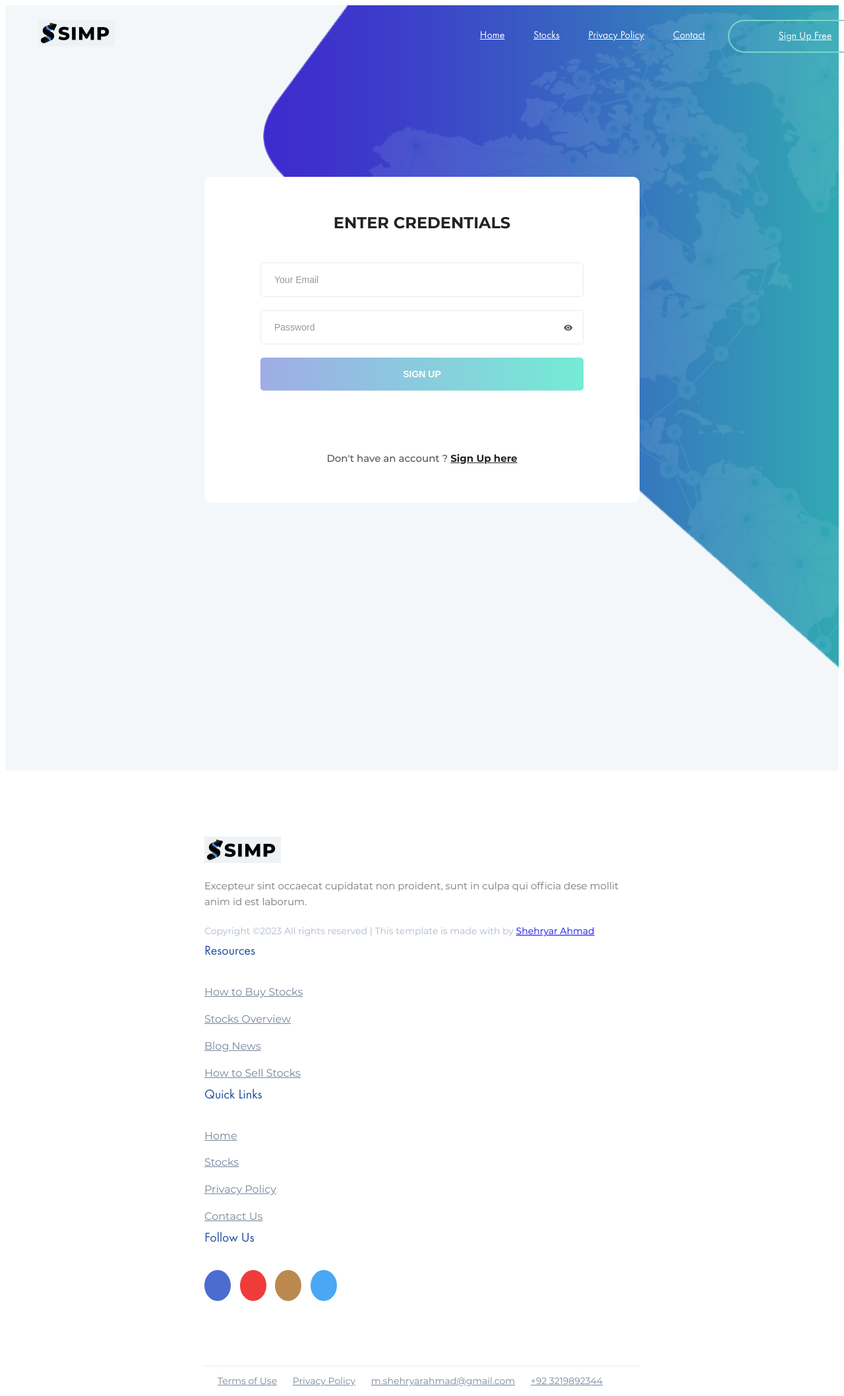
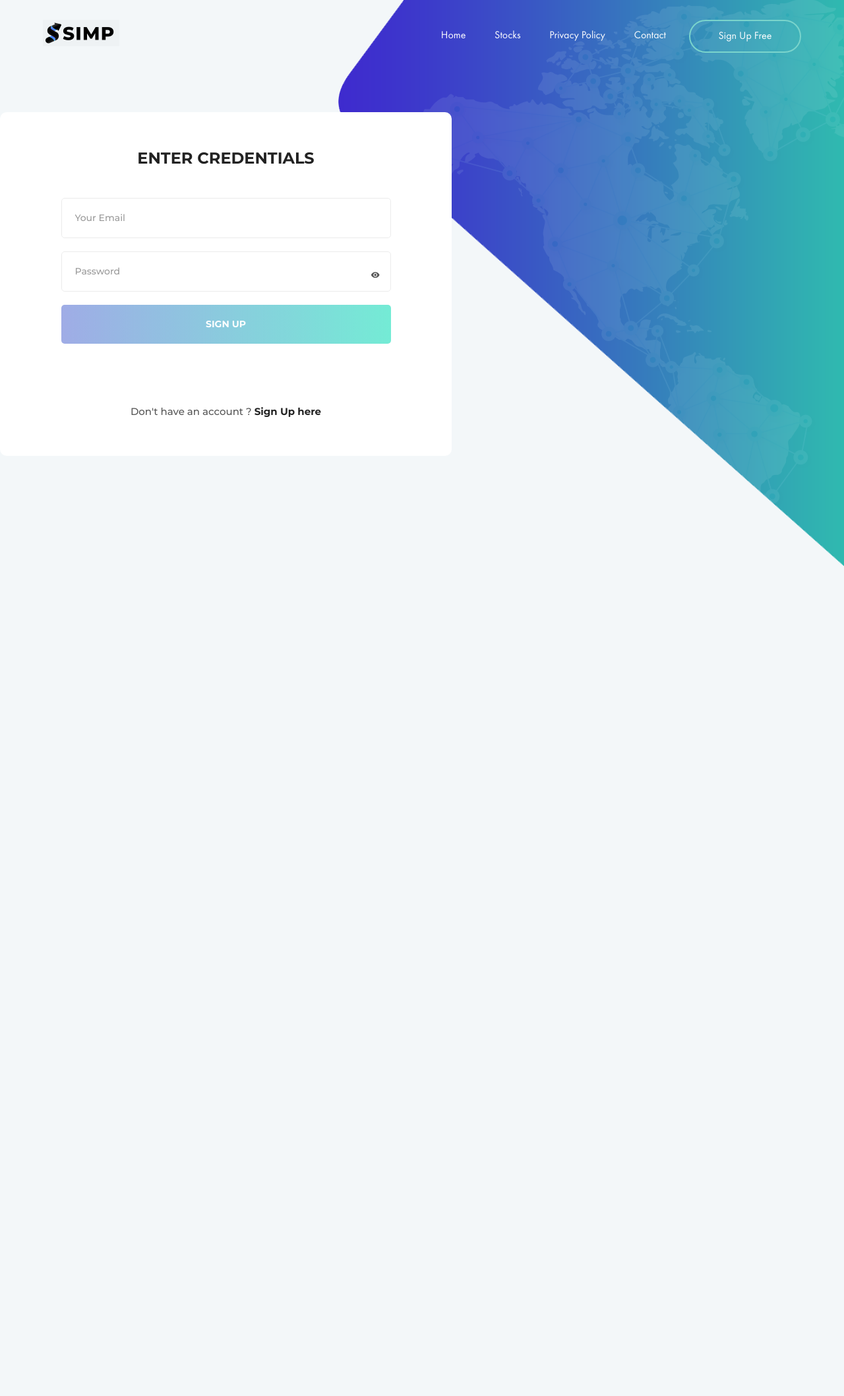
Before and after one commit to emsherry/SIMP, a Flask app: page /login in a window 1280 px wide; the page is wider, and only the part inside the window is pictured. Shown: that part at 66% size. After the commit the page ends 858 px from the top of that part, so only its background shows below. Run offline with Flask 3, Linux system fonts and the light colour scheme; some libraries are stand-ins or nearby versions; some web fonts are replaced.

Commit message:
login/signup fixed

```diff
--- a/simpApp/static/regform/css/style.css
+++ b/simpApp/static/regform/css/style.css
@@ -149,6 +149,14 @@
   position: relative;
   margin: 0 auto; }
 
+.container-login {
+    width: 1400px;
+    position: relative;
+    margin: 0 auto;
+    justify-content: center;
+    align-items: center;
+}
+
 .display-flex {
   justify-content: space-between;
   -moz-justify-content: space-between;
@@ -183,7 +191,13 @@
   -o-transform: translate(-50%, -50%);
   -ms-transform: translate(-50%, -50%); }
 
+.my-form-class {
+    width: 500px;
+    margin: 0 auto;
+}
+
 .signup-content {
+  margin-top: -90px;
   background: #fff;
   border-radius: 10px;
   -moz-border-radius: 10px;
--- a/simpApp/templates/forms.html
+++ b/simpApp/templates/forms.html
@@ -1,13 +1,24 @@
 <!DOCTYPE html>
 <html lang="en">
     <head>
+		<title>SIMP</title>
 		<meta charset="UTF-8">
+		<meta name="description" content="Cryptocurrency Landing Page Template">
+		<meta name="keywords" content="cryptocurrency, unica, creative, html">
 		<meta name="viewport" content="width=device-width, initial-scale=1.0">
-    <meta http-equiv="X-UA-Compatible" content="ie=edge">
-    <title>Log In</title>
+		<!-- Favicon -->
+		<link href="img/favicon.ico" rel="shortcut icon"/>
 
-    <!-- Favicon -->
-	<link href="{{url_for('static', filename='regform/img/favicon.ico')}}" rel="shortcut icon"/>
+		<!-- Google Fonts -->
+		<link href="https://fonts.googleapis.com/css?family=Lato" rel="stylesheet">
+
+		<!-- Stylesheets -->
+		<link rel="stylesheet" href="{{url_for('static', filename='css/bootstrap.min.css')}}"/>
+		<link rel="stylesheet" href="{{url_for('static', filename='css/font-awesome.min.css')}}"/>
+		<link rel="stylesheet" href="{{url_for('static', filename='css/themify-icons.css')}}"/>
+		<link rel="stylesheet" href="{{url_for('static', filename='css/animate.css')}}"/>
+		<link rel="stylesheet" href="{{url_for('static', filename='css/owl.carousel.css')}}"/>
+		<link rel="stylesheet" href="{{url_for('static', filename='css/style.css')}}"/>
 
    		 <!-- Font Icon -->
     	<link rel="stylesheet" href="{{url_for('static', filename='regform/fonts/material-icon/css/material-design-iconic-font.min.css')}}">
@@ -31,7 +42,7 @@
 				<ul class="menu-list">
 					<li><a href="/index">Home</a></li>
 					<li><a href="/stocks">Stocks</a></li>
-					<li><a href="">Privacy Policy</a></li>
+					<li><a href="/stcks">Privacy Policy</a></li>
 					<li><a href="/contact">Contact</a></li>
 				</ul>
 			</nav>
@@ -40,59 +51,6 @@
 	<!-- Header section end -->
 
     {% block content %}{% endblock %}
-
-<!-- Footer section -->
-<footer class="footer-section">
-	<div class="container">
-		<div class="row spad">
-			<div class="col-md-6 col-lg-3 footer-widget">
-				<img src="{{url_for('static', filename='img/logo.png')}}" class="mb-4" alt="">
-				<p>Excepteur sint occaecat cupidatat non proident, sunt in culpa qui officia dese mollit anim id est laborum.</p>
-				<span>
-Copyright &copy;<script>document.write(new Date().getFullYear());</script> All rights reserved | This template is made with <i class="fa fa-heart-o" aria-hidden="true"></i> by <a href="https://www.linkedin.com/in/sherry-ahmad/" target="_blank">Shehryar Ahmad</a>
-</span>
-			</div>
-			<div class="col-md-6 col-lg-2 offset-lg-1 footer-widget">
-				<h5 class="widget-title">Resources</h5>
-				<ul>
-					<li><a href="#">How to Buy Stocks</a></li>
-					<li><a href="#">Stocks Overview</a></li>
-					<li><a href="#">Blog News</a></li>
-					<li><a href="#">How to Sell Stocks</a></li>
-					</ul>
-			</div>
-			<div class="col-md-6 col-lg-2 offset-lg-1 footer-widget">
-				<h5 class="widget-title">Quick Links</h5>
-				<ul>
-					<li><a href="/index">Home</a></li>
-					<li><a href="/stocks">Stocks</a></li>
-					<li><a href="#">Privacy Policy</a></li>
-					<li><a href="/contact">Contact Us</a></li>
-					</ul>
-			</div>
-			<div class="col-md-6 col-lg-3 footer-widget pl-lg-5 pl-3">
-				<h5 class="widget-title">Follow Us</h5>
-				<div class="social">
-					<a href="" class="facebook"><i class="fa fa-facebook"></i></a>
-					<a href="" class="google"><i class="fa fa-google-plus"></i></a>
-					<a href="" class="instagram"><i class="fa fa-instagram"></i></a>
-					<a href="" class="twitter"><i class="fa fa-twitter"></i></a>
-				</div>
-			</div>
-		</div>
-		<div class="footer-bottom">
-			<div class="row">
-				<ul class="footer-nav">
-					<li><a href="">Terms of Use</a></li>
-					<li><a href="">Privacy Policy </a></li>
-					<li><a href="">m.shehryarahmad@gmail.com</a></li>
-					<li><a href="">+92 3219892344</a></li>
-				</ul>
-
-			</div>
-		</div>
-	</div>
-</footer>
 
 
 
--- a/simpApp/templates/layout.html
+++ b/simpApp/templates/layout.html
@@ -62,8 +62,7 @@
 				<img src="{{url_for('static', filename='img/logo.png')}}" class="mb-4" alt="">
 				<p>Excepteur sint occaecat cupidatat non proident, sunt in culpa qui officia dese mollit anim id est laborum.</p>
 				<span>
-Copyright &copy;<script>document.write(new Date().getFullYear());</script> All rights reserved | This template is made with <i class="fa fa-heart-o" aria-hidden="true"></i> by <a href="https://www.linkedin.com/in/sherry-ahmad/" target="_blank">Shehryar Ahmad</a>
-</span>
+Copyright &copy;<script>document.write(new Date().getFullYear());</script> All rights reserved </span>
 			</div>
 			<div class="col-md-6 col-lg-2 offset-lg-1 footer-widget">
 				<h5 class="widget-title">Resources</h5>
--- a/simpApp/templates/login.html
+++ b/simpApp/templates/login.html
@@ -3,11 +3,11 @@
     {%block content%}
     <!-- Hero section -->
 	<section class="hero-section">
-		<div class="container">
+		<div class="container-login">
 			<div class="row">
 				<div class="col-md-6">
                     <div class="signup-content">
-                        <form method="POST" id="signup-form" class="signup-form" action="/login">
+                        <form method="POST" id="signup-form" class="signup-form my-form-class" action="/login">
                             <h2 class="form-title">Enter Credentials</h2>
                             <div class="form-group">
                                 <input type="email" class="form-input" name="email" id="email" placeholder="Your Email"/>
@@ -24,7 +24,7 @@
                             {%endif%}
                             </form>
                         <p class="loginhere">
-                            Don't have an account ? <a href="/register" class="loginhere-link">Sign Up here</a>
+                            Don't have an account ? <a href="/signup" class="loginhere-link">Sign Up here</a>
                         </p>
                     </div>
 				</div>
--- a/simpApp/templates/reg.html
+++ b/simpApp/templates/reg.html
@@ -42,13 +42,7 @@
 	</section>
 	<!-- Hero section end -->
 
-    <div class="main">
 
-        <section class="signup">
-            <!-- <img src="images/signup-bg.jpg" alt=""> -->
-        </section>
-
-    </div>
 
     {%endblock%}
 
```
Lines whose indentation alone changed are shown as unchanged.
